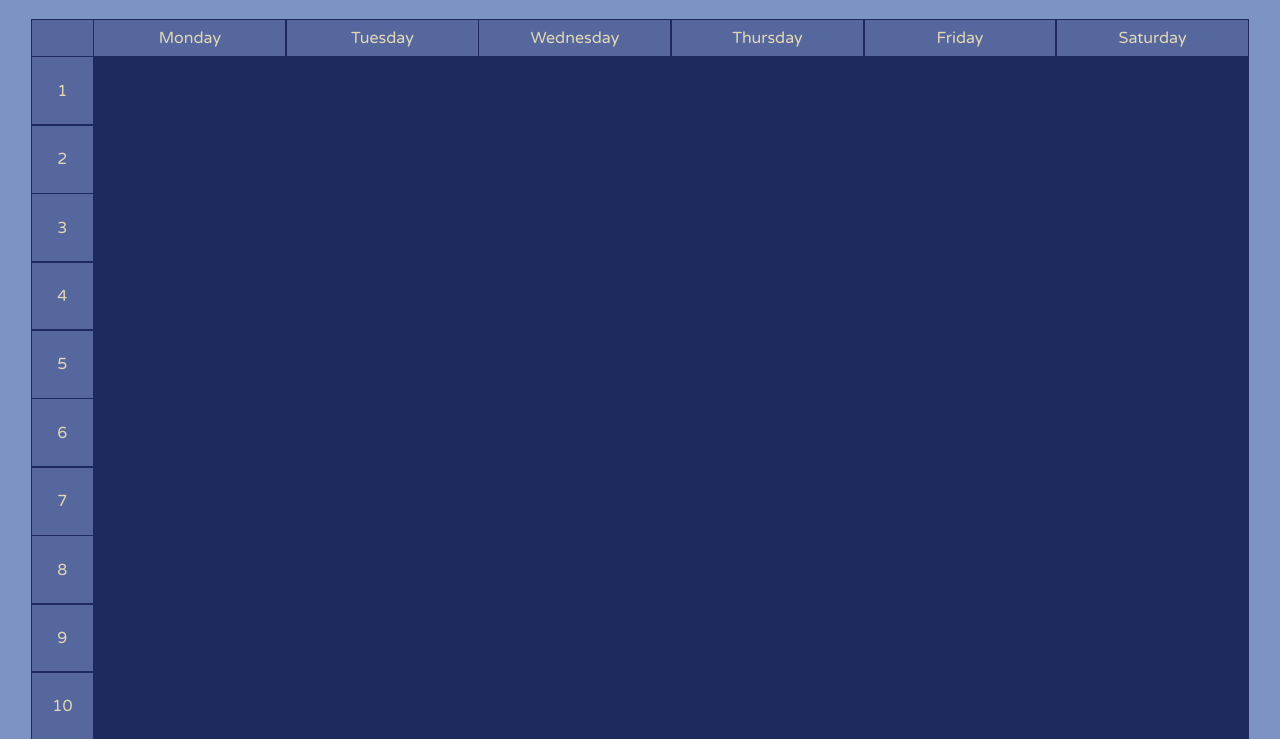
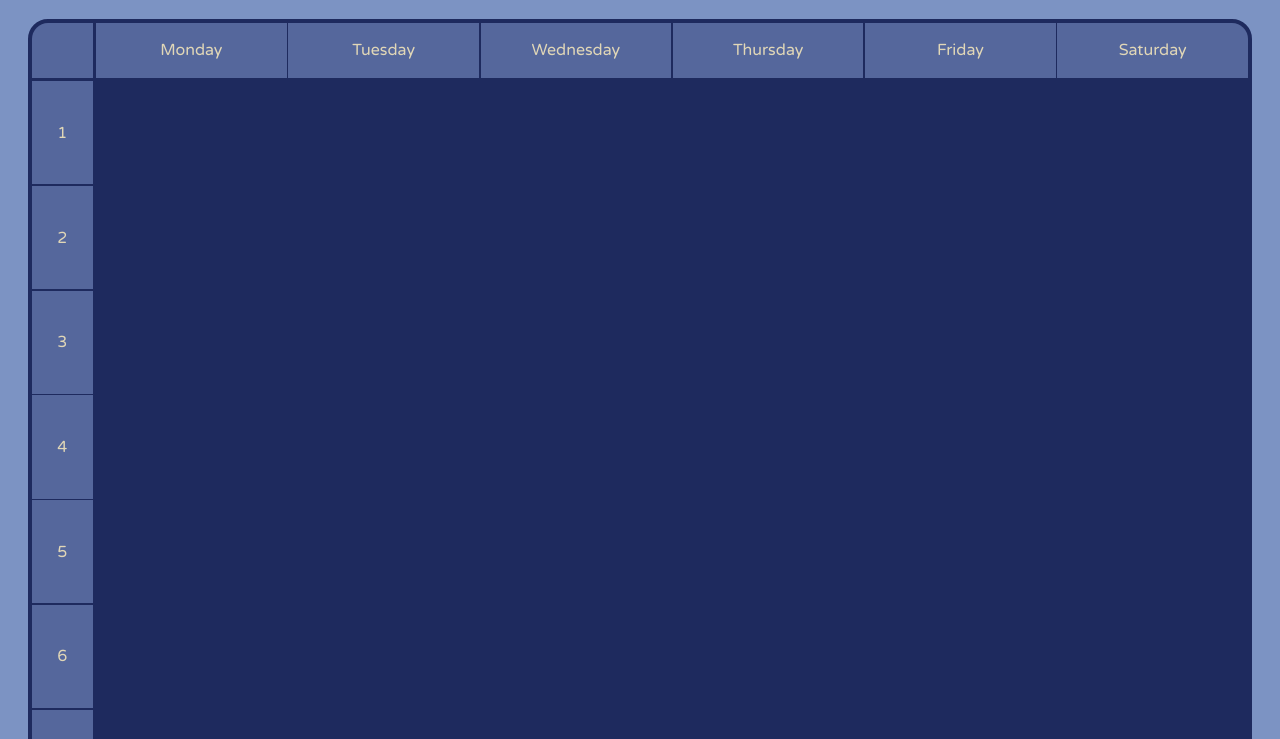
Before and after one commit to ducnhat24/create_timetable, a plain HTML site: page index.html in a window 1280 px wide. Shown: the part 61-800 px from the top of the page. Drawn offline with Linux system fonts and the light colour scheme.

Commit message:
change width of the border

```diff
--- a/time_table.css
+++ b/time_table.css
@@ -13,7 +13,7 @@ body {
     padding: 0;
     background-color: #7C93C3;
 
-    height: 200vh;
+    height: 250vh;
 }
 
 .table {
@@ -23,14 +23,16 @@ body {
     color: var(--text-color);
 
     width: 95%;
-    height: 90vh;
+    height: 138vh;
 
-    border: 0.1rem var(--border-color) solid;
+    border: 0.31rem var(--border-color) solid;
+    border-radius: 20px;
+    overflow: hidden; /* Đảm bảo các phần tử con không tràn ra ngoài góc cong */
 
     display: grid;
     grid-template-columns: 5% 1fr;
     grid-template-rows: 5% 1fr;
-    grid-gap: 0.1rem;
+    grid-gap: 0.2rem;
     background-color: var(--border-color);
 }
 
```
